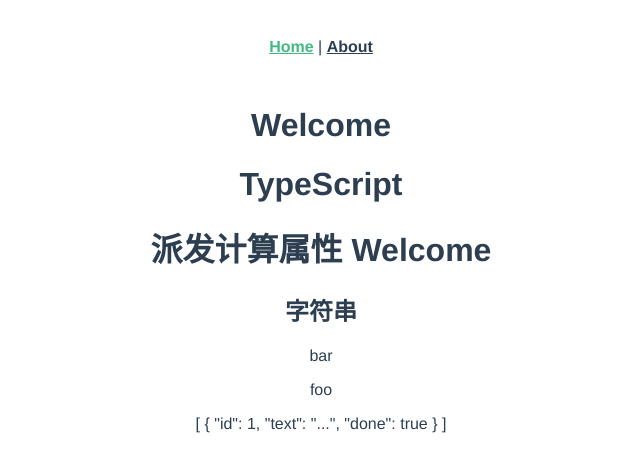
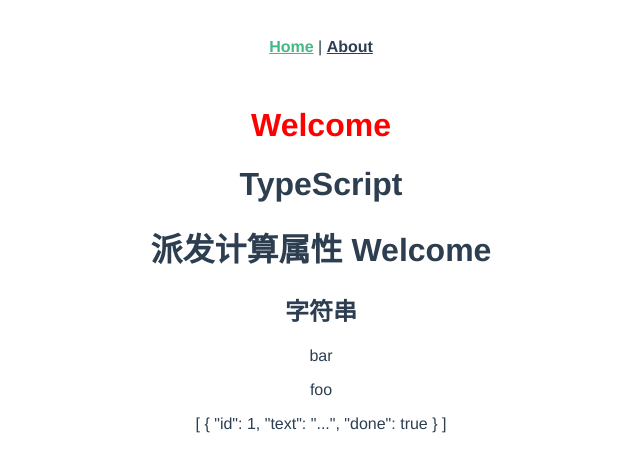
Before and after one commit to Createwj/vue-cli3.0, a Vue app: page /#/ in a window 1280 px wide. Shown: the top 472 px of the page, without its empty margins (319-959 px from the left). Built offline with nearby package versions, Linux system fonts and the light colour scheme.

Commit message:
vue-cli3.0 中使用过滤器

```diff
--- a/src/components/HelloWorld.vue
+++ b/src/components/HelloWorld.vue
@@ -1,6 +1,6 @@
 <template>
   <div class="hello">
-    <h1>{{ msg }}</h1>
+    <h1 class="col">{{ msg }}</h1>
     <h1>{{ mes }}</h1>
     <h1 @click="addItem">派发{{ computedMsg }}</h1>
     <h2 @click="popWindow">{{isNumber}}</h2>
@@ -115,6 +115,8 @@
 }
 </script>
 <style scoped lang="stylus">
+.col
+    color: red
 h3
   margin 40px 0 0
 
```
